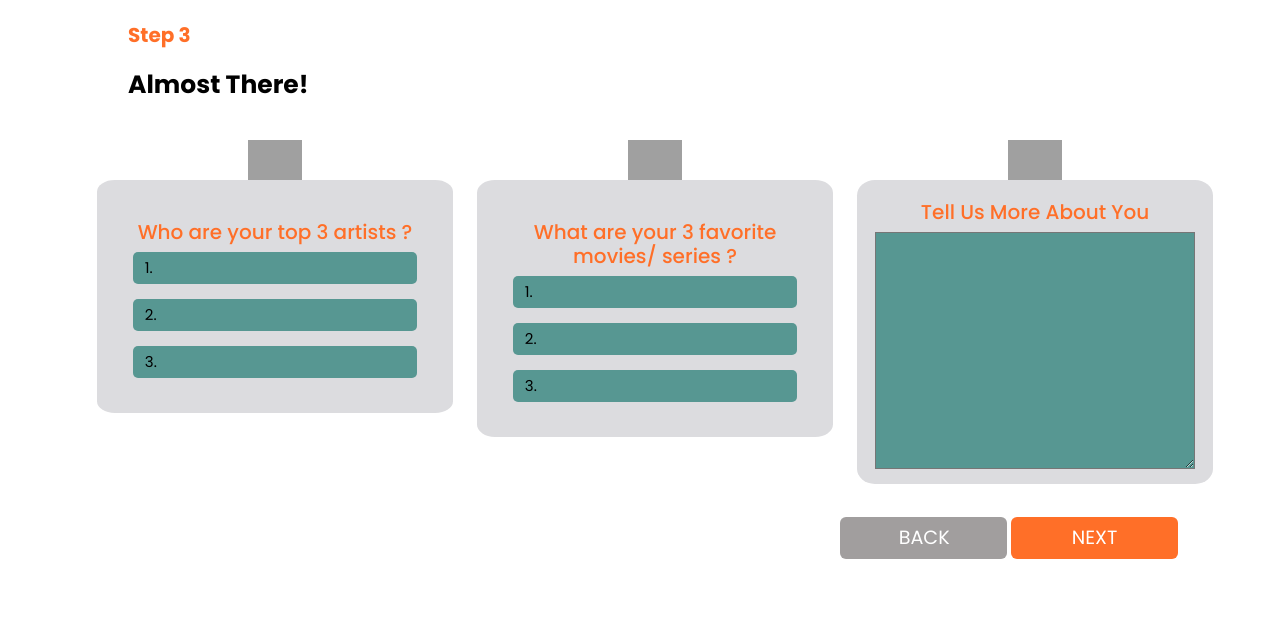
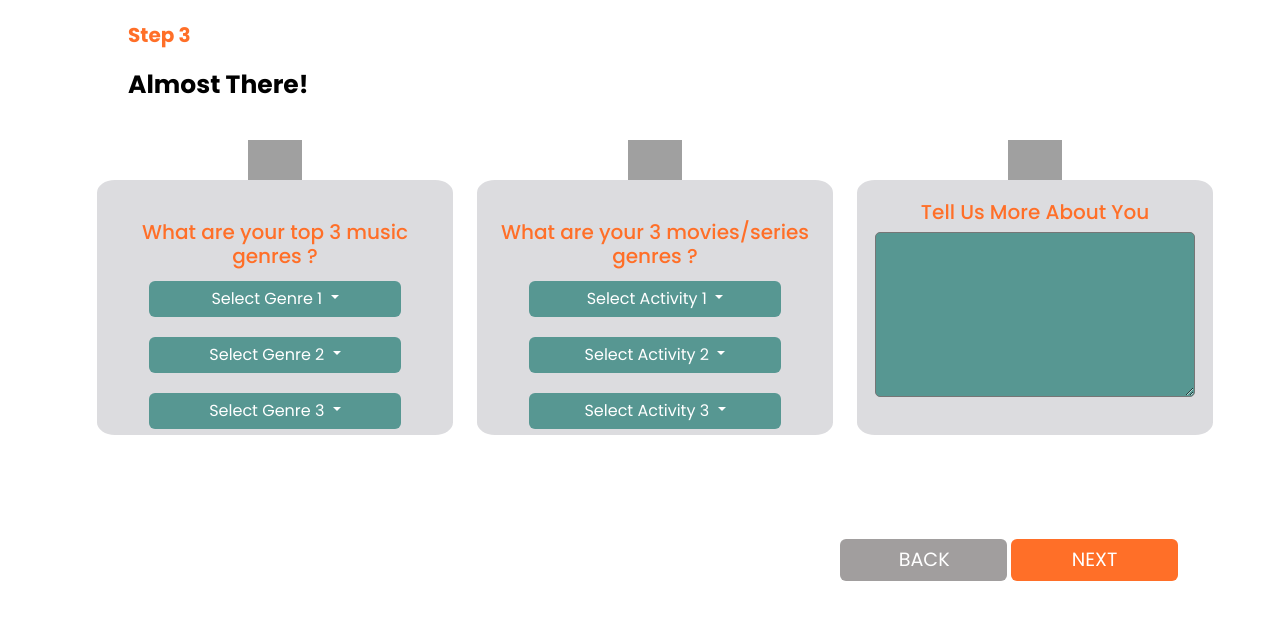
Before and after one commit to janabardan/Capstone, a PHP site: page /frontend/step3.html in a window 1280 px wide. Shown: the top 620 px of the page. Run offline with PHP 8.4, Linux system fonts and the light colour scheme; grey boxes are pictures that could not be loaded.

Commit message:
Added dropdown menus

```diff
--- a/frontend/step3.html
+++ b/frontend/step3.html
@@ -30,11 +30,40 @@
                 <div class="row">
                     <div class="col">
                         <img class="animated-element" src="../Assets/image1.png">
+
                         <div id="division1">
-                            <h1 id="step-title">Who are your top 3 artists ? </h1>
-                            <input type="text" placeholder="1." id="artist1" style="margin-bottom: 15px;">
-                            <input type="text" placeholder="2." id="artist2" style="margin-bottom: 15px;">
-                            <input type="text" placeholder="3." id="artist3" style="margin-bottom: 15px;">
+
+                            <h1 id="step-title">What are your top 3 music genres ? </h1>
+                            <div class="dropdown" style="padding-top: 5px;">
+                                <button class="btn btn-secondary dropdown-toggle" id="musicDropdownMenuButton1"
+                                    type="button" data-bs-toggle="dropdown" aria-expanded="false"
+                                    style="background-color: #579792;border: none;">
+                                    Select Genre 1
+                                </button>
+                                <ul class="dropdown-menu" style="background-color: #579792;width: 90%;border: none;"
+                                    id="musicItem1">
+                                </ul>
+                            </div>
+                            <div class="dropdown" style="padding-top: 10px;">
+                                <button class="btn btn-secondary dropdown-toggle" id="musicDropdownMenuButton2"
+                                    type="button" data-bs-toggle="dropdown" aria-expanded="false"
+                                    style="background-color: #579792;border: none;">
+                                    Select Genre 2
+                                </button>
+                                <ul class="dropdown-menu" style="background-color: #579792;width: 90%;border: none;"
+                                    id="musicItem2">
+                                </ul>
+                            </div>
+                            <div class="dropdown" style="padding-top: 10px;">
+                                <button class="btn btn-secondary dropdown-toggle" id="musicDropdownMenuButton3"
+                                    type="button" data-bs-toggle="dropdown" aria-expanded="false"
+                                    style="background-color: #579792;border: none;">
+                                    Select Genre 3
+                                </button>
+                                <ul class="dropdown-menu" style="background-color: #579792;width: 90%;border: none;"
+                                    id="musicItem3">
+                                </ul>
+                            </div>
 
                         </div>
                     </div>
@@ -42,10 +71,37 @@
                         <img class="animated-element" src="../Assets/image1.png">
                         <div id="division2" class="input">
 
-                            <h1 id="step-title">What are your 3 favorite movies/ series ? </h1>
-                            <input type="text" placeholder="1." id="movie1" style="margin-bottom: 15px;">
-                            <input type="text" placeholder="2." id="movie2" style="margin-bottom: 15px;">
-                            <input type="text" placeholder="3." id="movie3" style="margin-bottom: 15px;">
+                            <h1 id="step-title">What are your 3 movies/series genres ? </h1>
+                            <div class="dropdown" style="padding-top: 5px;">
+                                <button class="btn btn-secondary dropdown-toggle" id="movieDropdownMenuButton1"
+                                    type="button" data-bs-toggle="dropdown" aria-expanded="false"
+                                    style="background-color: #579792;border: none;">
+                                    Select Activity 1
+                                </button>
+                                <ul class="dropdown-menu" style="background-color: #579792;width: 90%;border: none;"
+                                    id="movieItem1">
+                                </ul>
+                            </div>
+                            <div class="dropdown" style="padding-top: 10px;">
+                                <button class="btn btn-secondary dropdown-toggle" id="movieDropdownMenuButton2"
+                                    type="button" data-bs-toggle="dropdown" aria-expanded="false"
+                                    style="background-color: #579792;border: none;">
+                                    Select Activity 2
+                                </button>
+                                <ul class="dropdown-menu" style="background-color: #579792;width: 90%;border: none;"
+                                    id="movieItem2">
+                                </ul>
+                            </div>
+                            <div class="dropdown" style="padding-top: 10px;">
+                                <button class="btn btn-secondary dropdown-toggle" id="movieDropdownMenuButton3"
+                                    type="button" data-bs-toggle="dropdown" aria-expanded="false"
+                                    style="background-color: #579792;border: none;">
+                                    Select Activity 3
+                                </button>
+                                <ul class="dropdown-menu" style="background-color: #579792;width: 90%;border: none;"
+                                    id="movieItem3">
+                                </ul>
+                            </div>
                         </div>
                     </div>
                     <div class="col">
@@ -53,7 +109,7 @@
                         <div id="division3" class="input" style="padding: 0px;">
                             <h1 id="step-title">Tell Us More About You</h1>
                             <textarea id="description"
-                                style="margin-bottom: 15px;height: 80%;vertical-align: top;text-align:top;font-weight:lighter"></textarea>
+                                style="margin-bottom: 15px; min-height:65% ;vertical-align: top;text-align:top;font-weight:lighter; border-radius: 5px;"></textarea>
 
                         </div>
                     </div>
@@ -75,10 +131,96 @@
     </div>
     <script src="../bootstrap-5.3.3-dist/bootstrap-5.3.3-dist/js/bootstrap.bundle.min.js"></script>
     <script>
-        function updateButtonText(selectedItem) {
+        document.addEventListener("DOMContentLoaded", function () {
+
+            // Array of items for the dropdown
+            var musicGenres= [
+                "Rap",
+                "Metal",
+                "Pop",
+                "Arabic",
+                "Indie"
+            ];
+
+            // Get the dropdown menu elements
+            var musicDropdownMenu1 = document.getElementById("musicItem1");
+            var musicDropdownMenu2 = document.getElementById("musicItem2");
+            var musicDropdownMenu3 = document.getElementById("musicItem3");
+
+            // Iterate over the array and create <li> elements for each dropdown
+            musicGenres.forEach(function (music) {
+                var listItem1 = document.createElement("li");
+                var listItem2 = document.createElement("li");
+                var listItem3 = document.createElement("li");
+
+                var divider1 = document.createElement("hr");
+                var divider2 = document.createElement("hr");
+                var divider3 = document.createElement("hr");
+
+                listItem1.innerHTML = '<a class="dropdown-item" href="#" style="color:white;" onclick="updateButtonText(this, \'musicItem1\', \'musicDropdownMenuButton1\')">' + music + '</a>';
+                listItem2.innerHTML = '<a class="dropdown-item" href="#" style="color:white;" onclick="updateButtonText(this, \'musicItem2\', \'musicDropdownMenuButton2\')">' + music + '</a>';
+                listItem3.innerHTML = '<a class="dropdown-item" href="#" style="color:white;" onclick="updateButtonText(this, \'musicItem3\', \'musicDropdownMenuButton3\')">' + music + '</a>';
+
+                musicDropdownMenu1.appendChild(listItem1);
+                musicDropdownMenu1.appendChild(divider1);
+
+                musicDropdownMenu2.appendChild(listItem2);
+                musicDropdownMenu2.appendChild(divider2);
+
+                musicDropdownMenu3.appendChild(listItem3);
+                musicDropdownMenu3.appendChild(divider3);
+            });
+
+            var movies = [
+                "Comedy",
+                "Romance",
+                "Sci-Fi",
+                "Horror",
+                "Documentary"
+            ];
+
+            // Get the dropdown menu elements
+            var movieDropdownMenu1 = document.getElementById("movieItem1");
+            var movieDropdownMenu2 = document.getElementById("movieItem2");
+            var movieDropdownMenu3 = document.getElementById("movieItem3");
+
+            // Iterate over the array and create <li> elements for each dropdown
+            movies.forEach(function (movie) {
+                var listItem1 = document.createElement("li");
+                var listItem2 = document.createElement("li");
+                var listItem3 = document.createElement("li");
+
+                var divider1 = document.createElement("hr");
+                var divider2 = document.createElement("hr");
+                var divider3 = document.createElement("hr");
+
+                listItem1.innerHTML = '<a class="dropdown-item" href="#" style="color:white;" onclick="updateButtonText(this, \'movieItem1\', \'movieDropdownMenuButton1\')">' + movie + '</a>';
+                listItem2.innerHTML = '<a class="dropdown-item" href="#" style="color:white;" onclick="updateButtonText(this, \'movieItem2\', \'movieDropdownMenuButton2\')">' + movie + '</a>';
+                listItem3.innerHTML = '<a class="dropdown-item" href="#" style="color:white;" onclick="updateButtonText(this, \'movieItem3\', \'movieDropdownMenuButton3\')">' + movie + '</a>';
+
+                movieDropdownMenu1.appendChild(listItem1);
+                movieDropdownMenu1.appendChild(divider1);
+
+                movieDropdownMenu2.appendChild(listItem2);
+                movieDropdownMenu2.appendChild(divider2);
+
+                movieDropdownMenu3.appendChild(listItem3);
+                movieDropdownMenu3.appendChild(divider3);
+
+            });
+        });
+
+
+        function updateButtonText(selectedItem, dropdownMenuId, dropdownButtonId) {
             var buttonText = $(selectedItem).text();
-            $('#dropdownMenuButton').text(buttonText);
+            var dropdownMenu = document.getElementById(dropdownMenuId);
+            var dropdownButton = document.getElementById(dropdownButtonId);
+
+
+            // Update the button text
+            dropdownButton.innerText = buttonText;
         }
+
 
         function goToNextPage() {
 
--- a/frontend/step4.html
+++ b/frontend/step4.html
@@ -40,7 +40,7 @@
                     </div>
                     <div class="col" >
                         <img class="animated-element" src="../Assets/image1.png">
-                        <div id="division3" class="input" >
+                        <div id="division3" class="input" style ="height:min-content;">
                             <h1 id="step-title">Display Username</h1>
                             <input type="text" id="display-username" style="margin-bottom: 15px;">
                         </div>
--- a/styles/styleN.css
+++ b/styles/styleN.css
@@ -29,9 +29,8 @@
     border-radius: 5%;
     flex: 1;
     padding: 20px;
-
-    /* min-height: 200px; */
-}
+    height: 80%;
+    }
 
 #division1-1, #division2-2, #division3-3{
     width: 100%;
@@ -127,3 +126,35 @@ input[type=text] {
     opacity: 0;
     cursor: pointer;
 }
+
+.dropdown .dropdown-menu .dropdown-item:hover {
+    background-color: #c2c2c4 ;
+}
+
+.dropdown{
+    min-width: 100%;
+    text-align: center;
+    max-width: 350px;
+    position: relative;
+    display: inline-block;
+}
+
+#dropdownMenuButton, #outdoorDropdownMenuButton1, #outdoorDropdownMenuButton2,#outdoorDropdownMenuButton3,
+ #indoorDropdownMenuButton1, #indoorDropdownMenuButton2, #indoorDropdownMenuButton3,
+ #musicDropdownMenuButton1, #musicDropdownMenuButton2, #musicDropdownMenuButton3,
+ #movieDropdownMenuButton1, #movieDropdownMenuButton2, #movieDropdownMenuButton3{
+    min-width: 80%;
+     max-width: 90%;
+     overflow: hidden;
+     text-overflow: ellipsis;
+     margin-bottom: 10px;
+}
+
+.btn-success {
+    width:90%;
+    max-width:100%;
+}
+
+.dropdown-menu {
+    margin-bottom: 10px;
+}
```
Also changed, not shown: frontend/step1.html (+79 -27 lines), frontend/step2.html (+169 -24 lines), frontend/trial.html (added, +41 -0 lines).
